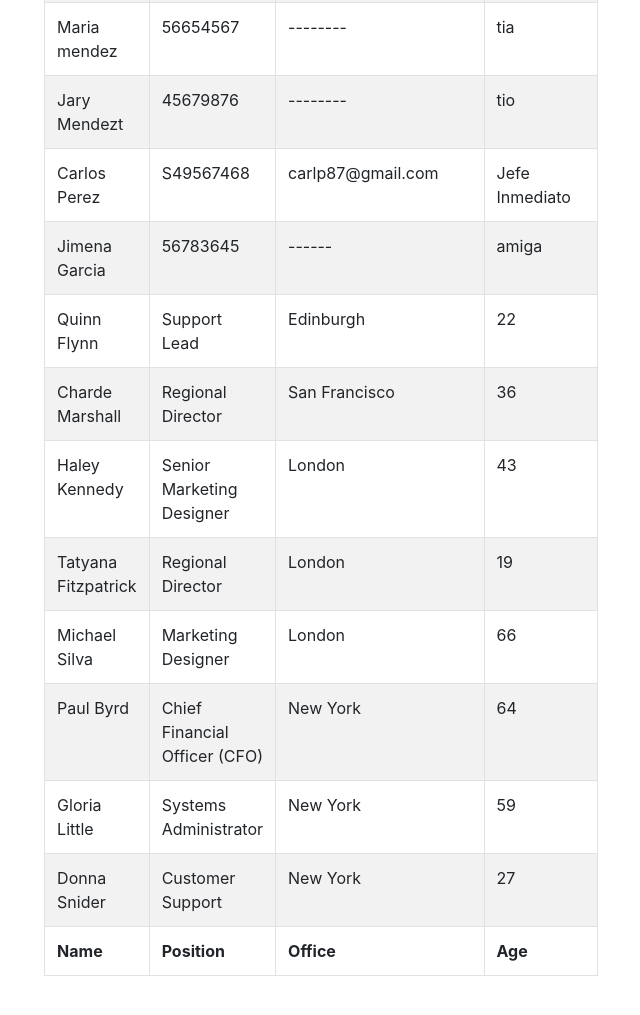
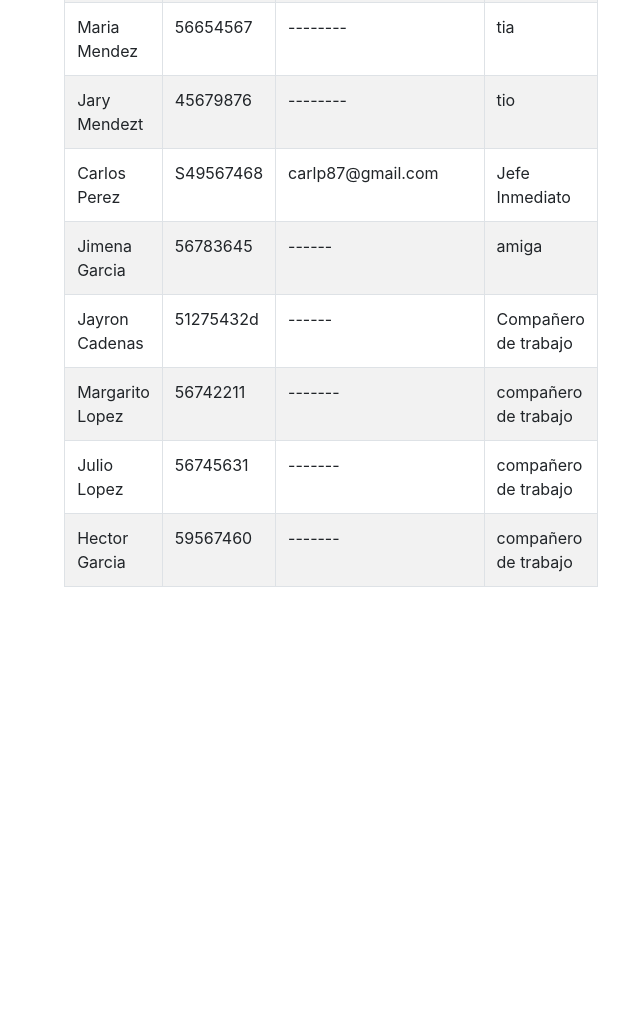
Before and after one commit to jitzon/proyecto, a plain HTML site: page referencias.html in a window 1280 px wide. Shown: the part 1579-2594 px from the top of the page, without its empty margins (622-1262 px from the left). After the commit the page ends 2310 px from the top, so only its background shows below. Drawn offline with nearby package versions, Linux system fonts and the light colour scheme; a web font is replaced by a local one.

Commit message:
Update referencias.html

```diff
--- a/referencias.html
+++ b/referencias.html
@@ -123,7 +123,7 @@
                    <td>amiga</td>
                </tr>
                <tr>
-                   <td>Maria mendez</td>
+                   <td>Maria Mendez</td>
                    <td>56654567</td>
                    <td>--------</td>
                    <td>tia</td>
@@ -147,61 +147,32 @@
                    <td>amiga</td>
                </tr>
                <tr>
-                   <td>Quinn Flynn</td>
-                   <td>Support Lead</td>
-                   <td>Edinburgh</td>
-                   <td>22</td>
+                   <td>Jayron Cadenas</td>
+                   <td>51275432d</td>
+                   <td>------</td>
+                   <td>Compañero de trabajo</td>
                </tr>
                <tr>
-                   <td>Charde Marshall</td>
-                   <td>Regional Director</td>
-                   <td>San Francisco</td>
-                   <td>36</td>
+                   <td>Margarito Lopez</td>
+                   <td>56742211</td>
+                   <td>-------</td>
+                   <td>compañero de trabajo</td>
                </tr>
                <tr>
-                   <td>Haley Kennedy</td>
-                   <td>Senior Marketing Designer</td>
-                   <td>London</td>
-                   <td>43</td>
+                   <td>Julio Lopez</td>
+                   <td>56745631</td>
+                   <td>-------</td>
+                   <td>compañero de trabajo</td>
                </tr>
                <tr>
-                   <td>Tatyana Fitzpatrick</td>
-                   <td>Regional Director</td>
-                   <td>London</td>
-                   <td>19</td>
+                   <td>Hector Garcia</td>
+                   <td>59567460</td>
+                   <td>-------</td>
+                   <td>compañero de trabajo</td>
                </tr>
                <tr>
-                   <td>Michael Silva</td>
-                   <td>Marketing Designer</td>
-                   <td>London</td>
-                   <td>66</td>
 
-               <tr>
-                   <td>Paul Byrd</td>
-                   <td>Chief Financial Officer (CFO)</td>
-                   <td>New York</td>
-                   <td>64</td>
-               </tr>
-               <tr>
-                   <td>Gloria Little</td>
-                   <td>Systems Administrator</td>
-                   <td>New York</td>
-                   <td>59</td>
-               </tr>
-               <tr>
-                   <td>Donna Snider</td>
-                   <td>Customer Support</td>
-                   <td>New York</td>
-                   <td>27</td>
-               </tr>
-           </tbody>
-           <tfoot>
-               <tr>
-                   <th>Name</th>
-                   <th>Position</th>
-                   <th>Office</th>
-                   <th>Age</th>
-               </tr>
+
            </tfoot>
        </table>
 
```
